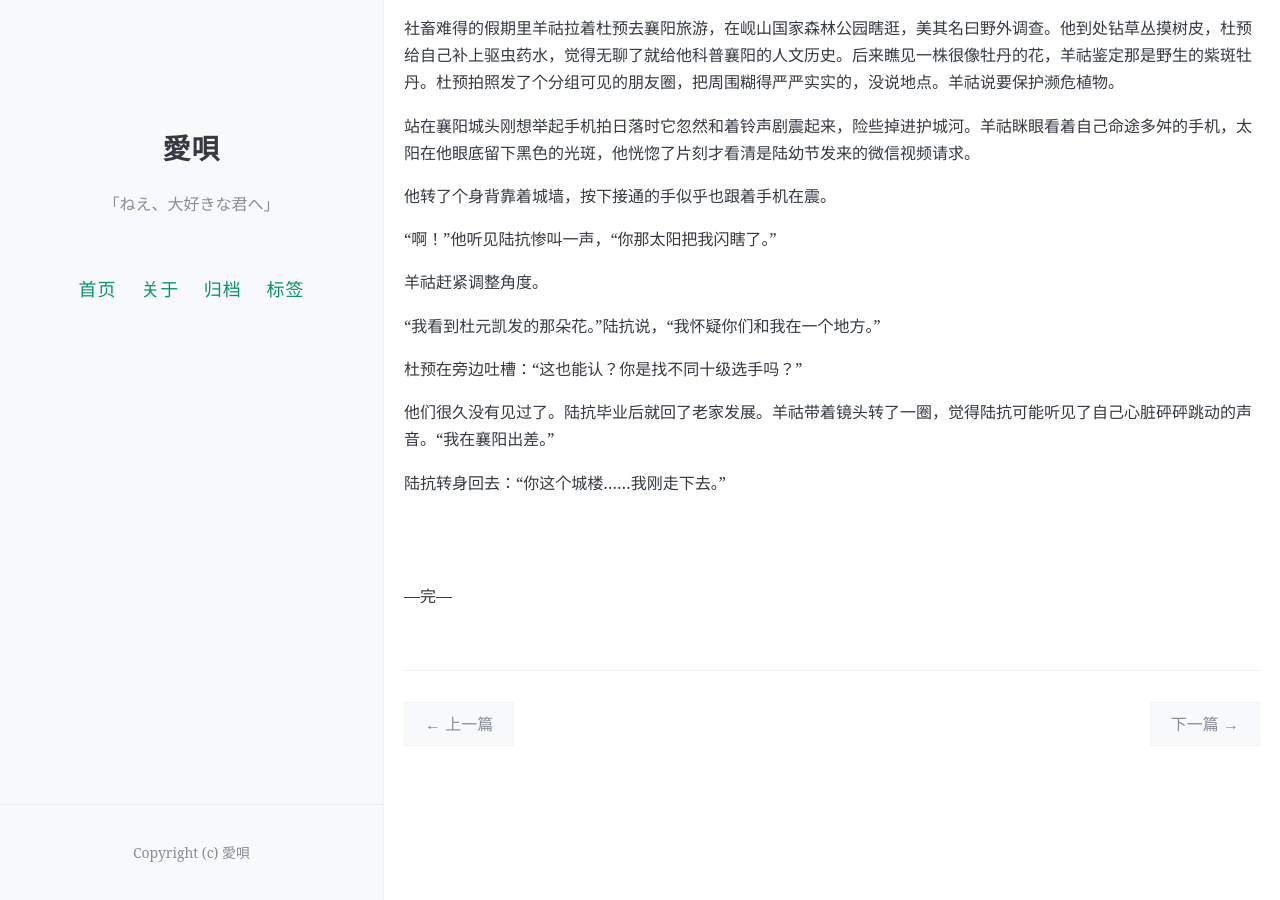
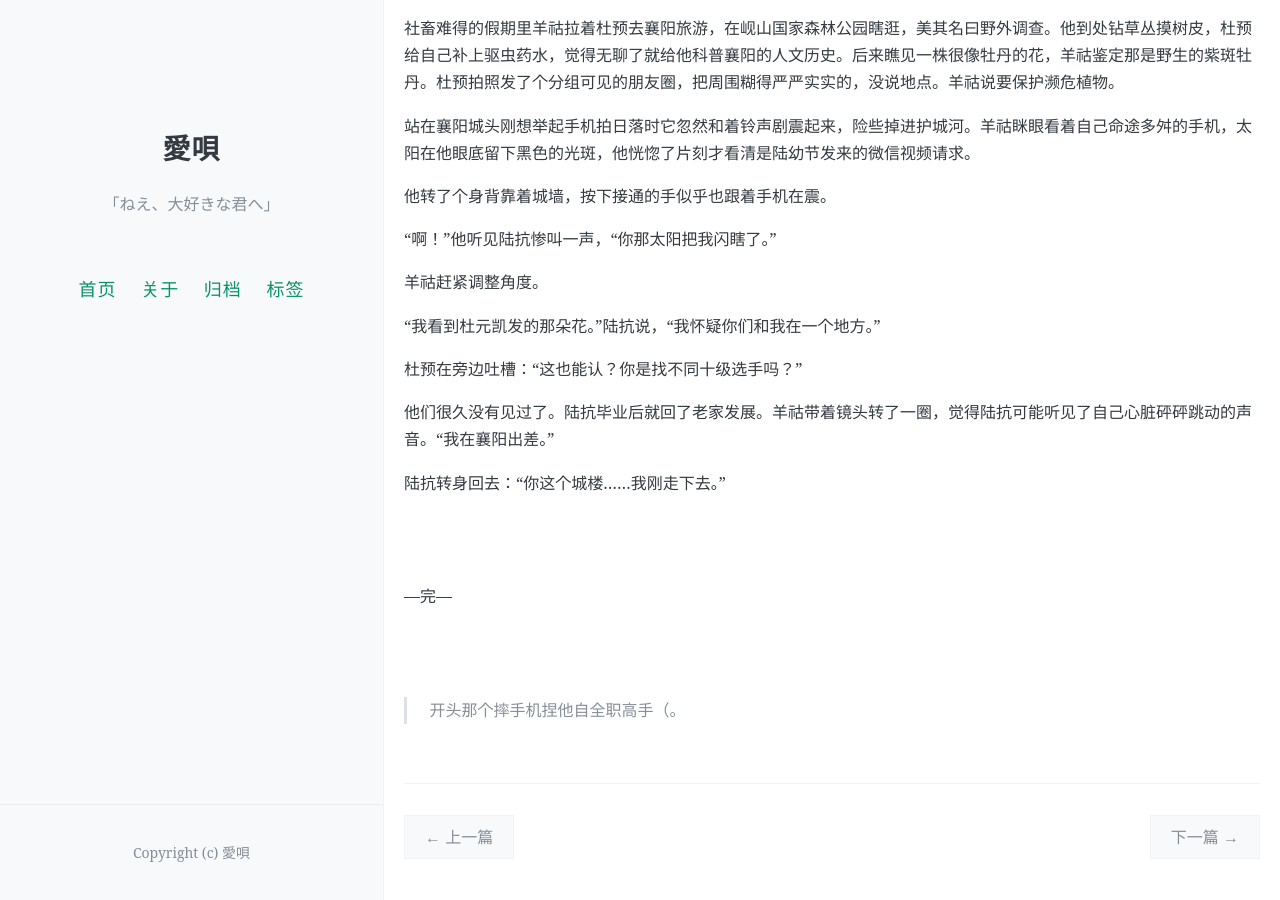
Before and after one commit to aiuta264/aiuta, a Jekyll site: the page built from _posts/2020-06-08-dangnihexintiaoyiqichuxian.md, in a window 1280 px wide and 900 px high, scrolled down 3416 px. Built offline with Jekyll 4.4.1, drawn with Linux system fonts in a browser that asks for light colours; comment, search, counter and statistics services are not loaded.

Commit message:
Update 2020-06-08-dangnihexintiaoyiqichuxian.md

```diff
--- a/_posts/2020-06-08-dangnihexintiaoyiqichuxian.md
+++ b/_posts/2020-06-08-dangnihexintiaoyiqichuxian.md
@@ -165,3 +165,8 @@ comments: true
 —完—
 
 <br>
+<br>
+
+>开头那个摔手机捏他自全职高手（。
+
+<br>
```
